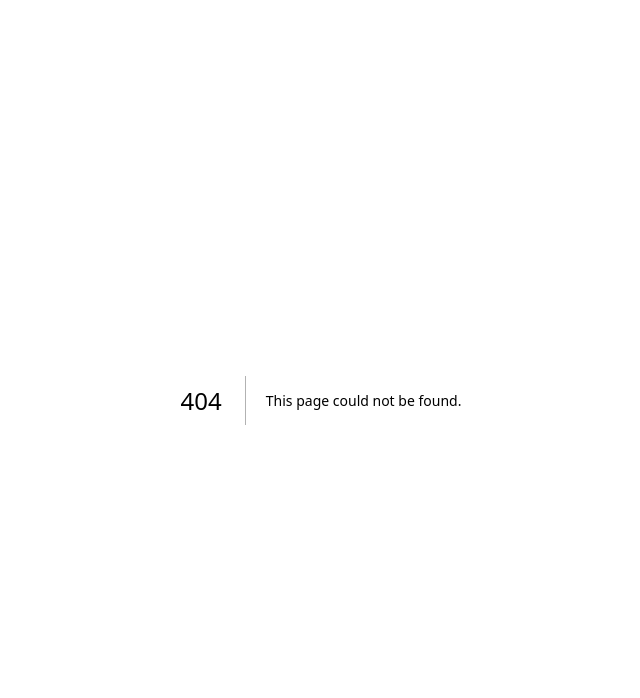
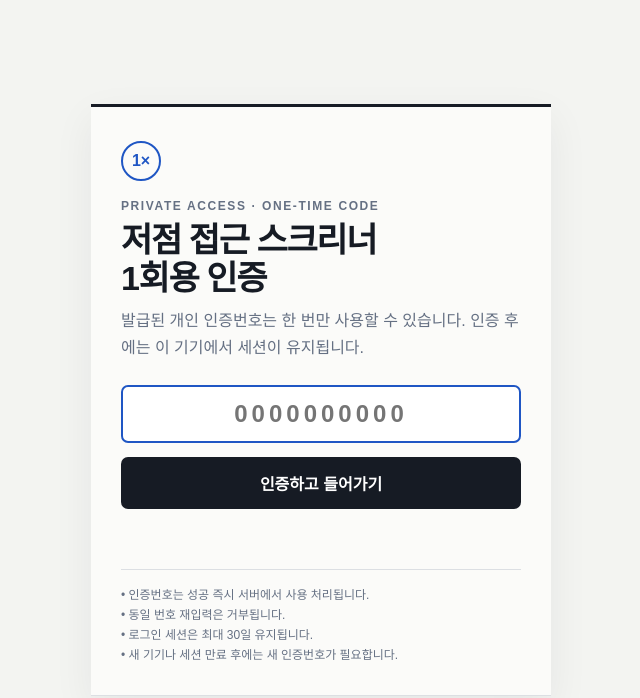
Before and after one commit to shtel7001/sh, a Next.js app: page /login in a window 1280 px wide. Before the commit this address had no page. Shown: the top 698 px of the page, without its empty margins (319-959 px from the left). Built offline with nearby package versions, Linux system fonts and the light colour scheme.

Commit message:
Add one-time code login screen

```diff
--- /dev/null
+++ b/app/login/page.js
@@ -0,0 +1,26 @@
+'use client';
+import {useState} from 'react';
+
+const css=`*{box-sizing:border-box}body{margin:0;background:#f3f4f1;color:#161b24;font-family:Arial,'Noto Sans KR',sans-serif}.auth{min-height:100vh;display:grid;place-items:center;padding:24px}.card{width:min(460px,100%);background:#fbfbf9;border-top:3px solid #161b24;border-bottom:1px solid #dcdfe3;padding:34px 30px 30px;box-shadow:0 14px 38px #17203310}.ey{font-size:12px;letter-spacing:1.6px;color:#657083;font-weight:800}.card h1{font-size:34px;line-height:1.12;margin:8px 0 10px;letter-spacing:-1.4px}.card p{color:#657083;line-height:1.7;margin:0 0 24px}.code{display:block;width:100%;height:58px;border:1px solid #b9c0ca;border-radius:7px;background:#fff;padding:0 16px;font-size:24px;font-weight:900;letter-spacing:4px;text-align:center;color:#161b24;outline:none}.code:focus{border:2px solid #1f56c4}.btn{width:100%;height:52px;margin-top:14px;border:0;border-radius:7px;background:#161b24;color:white;font-size:16px;font-weight:900;cursor:pointer}.btn:disabled{opacity:.5}.msg{min-height:24px;margin:12px 0 0!important;font-size:13px}.bad{color:#bd2e2e!important}.ok{color:#1f56c4!important}.note{margin-top:24px;border-top:1px solid #dcdfe3;padding-top:16px;color:#657083;font-size:12px;line-height:1.65}.lock{width:40px;height:40px;border:2px solid #1f56c4;border-radius:20px;display:grid;place-items:center;margin-bottom:18px;font-weight:900;color:#1f56c4}@media(max-width:520px){.card{padding:28px 20px}.card h1{font-size:29px}}`;
+
+export default function Login(){
+  const[code,setCode]=useState(''); const[busy,setBusy]=useState(false); const[msg,setMsg]=useState(''); const[state,setState]=useState('');
+  async function submit(e){
+    e.preventDefault(); if(busy)return;
+    const clean=code.replace(/\D/g,'').slice(0,10); setCode(clean);
+    if(clean.length!==10){setState('bad');setMsg('10자리 인증번호를 입력해 주세요.');return;}
+    setBusy(true);setMsg('인증번호를 확인하는 중입니다…');setState('');
+    try{
+      const r=await fetch('/api/auth/verify',{method:'POST',headers:{'Content-Type':'application/json'},body:JSON.stringify({code:clean}),cache:'no-store'});
+      const j=await r.json().catch(()=>({}));
+      if(r.ok&&j.ok){setState('ok');setMsg('인증되었습니다. 이 인증번호는 이제 폐기됩니다.');location.replace('/');return;}
+      setState('bad');
+      if(j.error==='CODE_ALREADY_USED')setMsg('이미 사용되어 폐기된 인증번호입니다.');
+      else if(j.error==='TOO_MANY_ATTEMPTS')setMsg('입력 횟수가 많습니다. 잠시 후 다시 시도해 주세요.');
+      else if(j.error==='AUTH_SERVICE_ERROR')setMsg('인증 서버 연결에 문제가 있습니다. 잠시 후 다시 시도해 주세요.');
+      else setMsg('인증번호가 맞지 않습니다.');
+    }catch{setState('bad');setMsg('네트워크 연결을 확인해 주세요.');}
+    finally{setBusy(false);}
+  }
+  return <><style>{css}</style><main className="auth"><section className="card"><div className="lock">1×</div><div className="ey">PRIVATE ACCESS · ONE-TIME CODE</div><h1>저점 접근 스크리너<br/>1회용 인증</h1><p>발급된 개인 인증번호는 한 번만 사용할 수 있습니다. 인증 후에는 이 기기에서 세션이 유지됩니다.</p><form onSubmit={submit}><input className="code" inputMode="numeric" autoComplete="one-time-code" maxLength="10" placeholder="0000000000" value={code} onChange={e=>setCode(e.target.value.replace(/\D/g,'').slice(0,10))} autoFocus/><button className="btn" disabled={busy}>{busy?'확인 중…':'인증하고 들어가기'}</button></form><p className={`msg ${state}`}>{msg}</p><div className="note">• 인증번호는 성공 즉시 서버에서 사용 처리됩니다.<br/>• 동일 번호 재입력은 거부됩니다.<br/>• 로그인 세션은 최대 30일 유지됩니다.<br/>• 새 기기나 세션 만료 후에는 새 인증번호가 필요합니다.</div></section></main></>;
+}
```
